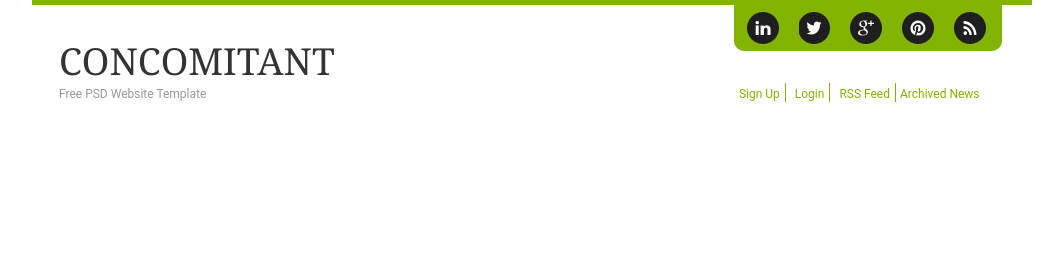
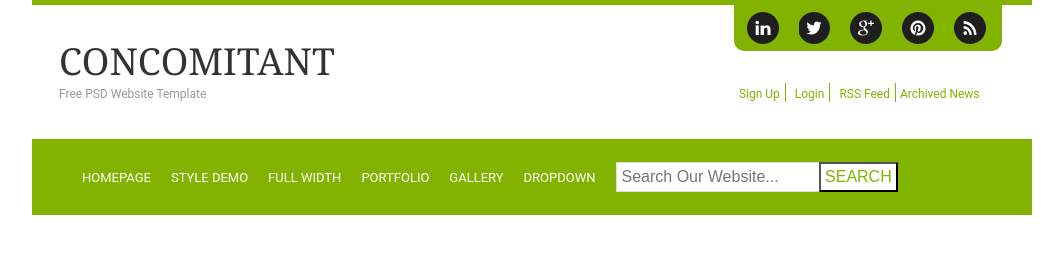
Before and after one commit to ArnasDickus/concomitant, a website: page app/index.html in a window 1280 px wide. Shown: the whole page, without its empty margins (108-1171 px from the left). Drawn offline with Linux system fonts and the light colour scheme.

Commit message:
Finished navbar with mobile working

```diff
--- a/app/assets/styles/base/_variables.css
+++ b/app/assets/styles/base/_variables.css
@@ -11,6 +11,9 @@ $subtitles_grey: #999999;
 /* Navbar */
 $nav_color: #ffffff;
 $nav_hover: #000000;
+$nav_text: #ffffff;
+$hover_text_color: #000000;
+$search_bar_border: #dddddd;
 
 /*  Font-Size */
 $base_font_size: 1em;
--- /dev/null
+++ b/app/assets/styles/modules/_main-navigation.css
@@ -0,0 +1,46 @@
+
+
+
+.main-navigation{
+  /* Basic styling */
+  background-color: $main_green;
+  padding: 1.4375rem;
+  margin-top: 1.6875rem;
+
+    a{
+      text-decoration: none;
+      color: $nav_text;
+      font-size: 0.8125rem;
+      text-transform: uppercase;
+      padding-right: 1rem;
+
+    }
+    a:hover{
+      color: $hover_text_color;
+    }
+
+    ul{
+      list-style-type: none;
+       margin: 0;
+       padding: 0;
+       display: inline-block;
+    }
+    li{
+      display: inline;
+    }
+    /* Input */
+    &__search-website{
+      display: inline-block;
+      padding: 5px;
+      border: 1px solid $search_bar_border;
+        width: 31.5%;
+    }
+    &__button{
+      display:inline-block;
+      color: $main_green;
+      margin-left: -5.1875rem;
+     background-color: transparent;
+     padding: 4px;
+
+    }
+}
--- a/app/assets/styles/styles.css
+++ b/app/assets/styles/styles.css
@@ -11,3 +11,4 @@
 @import "modules/_login-navbar";
 @import "modules/_navigation-menu";
 @import "modules/_page-wrap";
+@import "modules/_main-navigation";
--- a/app/index.html
+++ b/app/index.html
@@ -71,7 +71,23 @@
       </div>
       <div class="header--clear-float"></div>
     </header>
-  </div>
+
+        <nav class = "main-navigation">
+          <div class="wrapper">
+            <ul>
+              <li><a href="#Homepage">Homepage</a></li>
+              <li><a href="#Style Demo">Style Demo</a></li>
+              <li><a href="#Full Width">Full Width</a></li>
+              <li><a href="#Portfolio">Portfolio</a></li>
+              <li><a href="#Gallery">Gallery</a></li>
+              <li><a href="#Dropdown">Dropdown</a></li>
+            </ul>
+            <input class = "main-navigation__search-website" type="text" name="search bar" value=""
+            placeholder="Search Our Website...">
+            <button class = "main-navigation__button" type="button" name="button">SEARCH</button>
+          </div>
+        </nav>
+    </div>
 
 
   <!-- build:js assets/scripts/App.js -->
--- a/app/temp/styles/styles.css
+++ b/app/temp/styles/styles.css
@@ -763,3 +763,52 @@ Instead edit gulp/templates/sprite */
   margin: 0 auto;
    /* border: solid #000000 30px;  */
 }
+
+.main-navigation{
+  /* Basic styling */
+  background-color: #81b300;
+  padding: 1.4375rem;
+  margin-top: 1.6875rem;
+}
+
+.main-navigation a{
+      text-decoration: none;
+      color: #ffffff;
+      font-size: 0.8125rem;
+      text-transform: uppercase;
+      padding-right: 1rem;
+
+    }
+
+.main-navigation a:hover{
+      color: #000000;
+    }
+
+.main-navigation ul{
+      list-style-type: none;
+       margin: 0;
+       padding: 0;
+       display: inline-block;
+    }
+
+.main-navigation li{
+      display: inline;
+    }
+
+/* Input */
+
+.main-navigation__search-website{
+      display: inline-block;
+      padding: 5px;
+      border: 1px solid #dddddd;
+        width: 31.5%;
+    }
+
+.main-navigation__button{
+      display:inline-block;
+      color: #81b300;
+      margin-left: -5.1875rem;
+     background-color: transparent;
+     padding: 4px;
+
+    }
```
